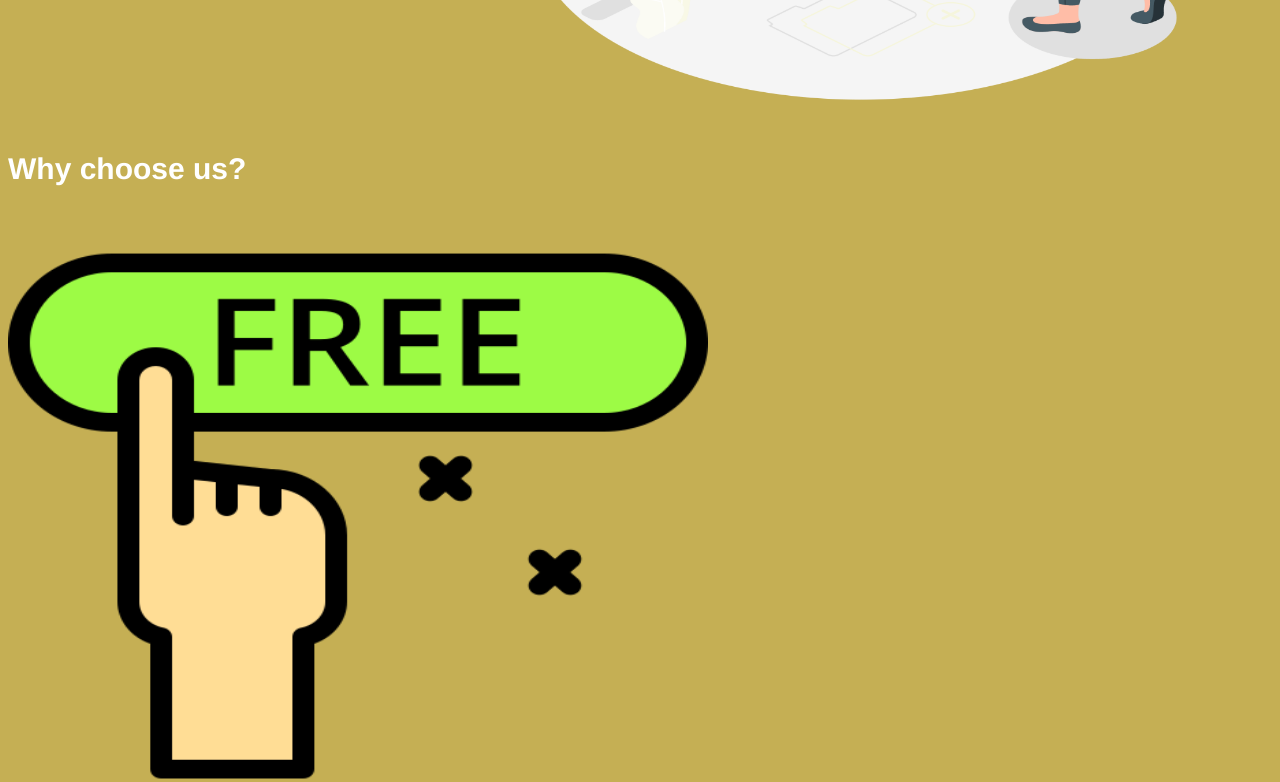
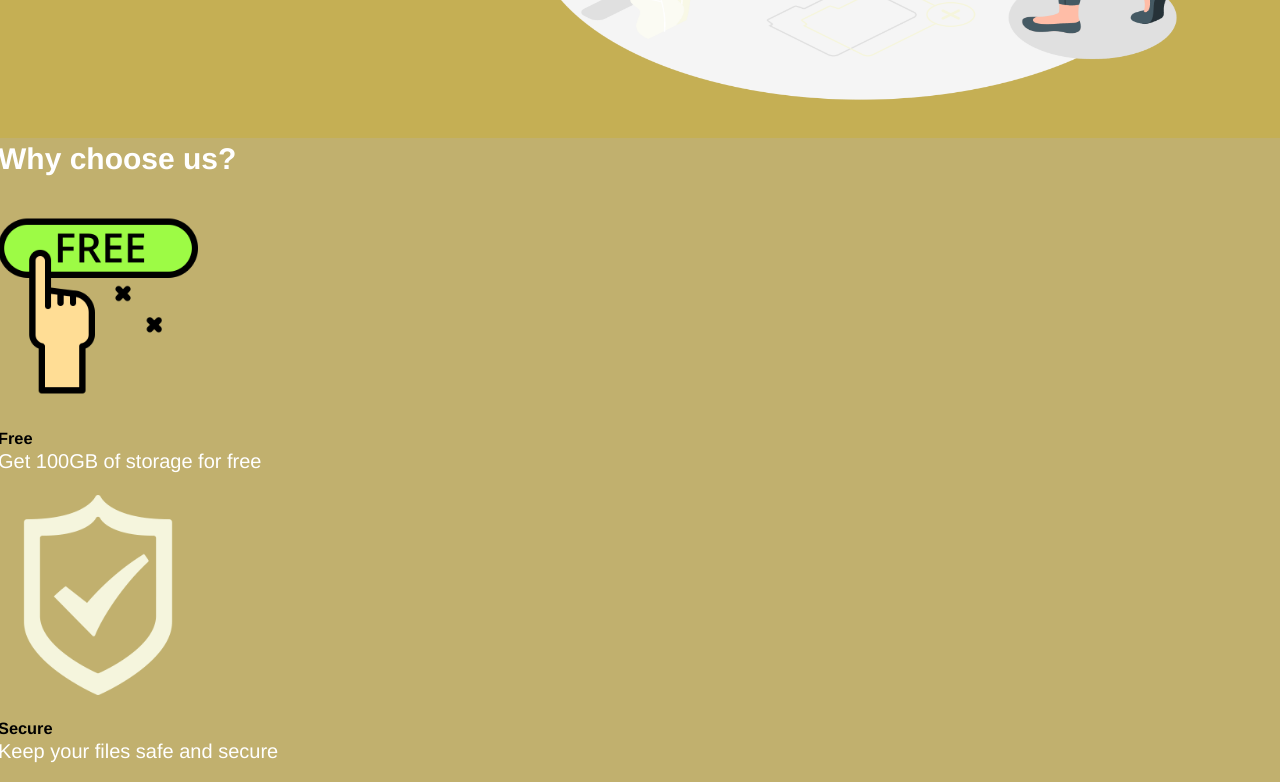
Before and after one commit to mosmn/Landing-page, a plain HTML site: page index.html in a window 1280 px wide. Shown: the part 680-1462 px from the top of the page. Drawn offline with Linux system fonts and the light colour scheme.

Commit message:
add class mainimg to sec 1

```diff
--- a/index.html
+++ b/index.html
@@ -40,7 +40,7 @@
         </div>
         <!-- image -->
         <div>
-            <img src="Duplicate-amico.png" alt="image">
+            <img src="Duplicate-amico.png" alt="image" class="mainimg">
     </div>
     </div>
     <div class="info">
--- a/styles.css
+++ b/styles.css
@@ -47,7 +47,7 @@ a {
     margin-top: -100px;
 }
 
-img {
+.mainimg {
     width: 700px;
     height: 600px;
 }
@@ -75,15 +75,12 @@ button {
 
 /* Section 2 */
 
-.section2 {
-    display: flex;
-    justify-content: center;
-    align-items: center;
-    gap: 100px;
-    margin: 15px;
+.info {
+    background-color:rgb(193, 176, 110);
+    margin: -10px;
 }
 
-h3 {
-    font-size: 30px;
-    color: rgb(255, 255, 255);
+img {
+    width: 200px;
+    height: 200px;
 }
```
